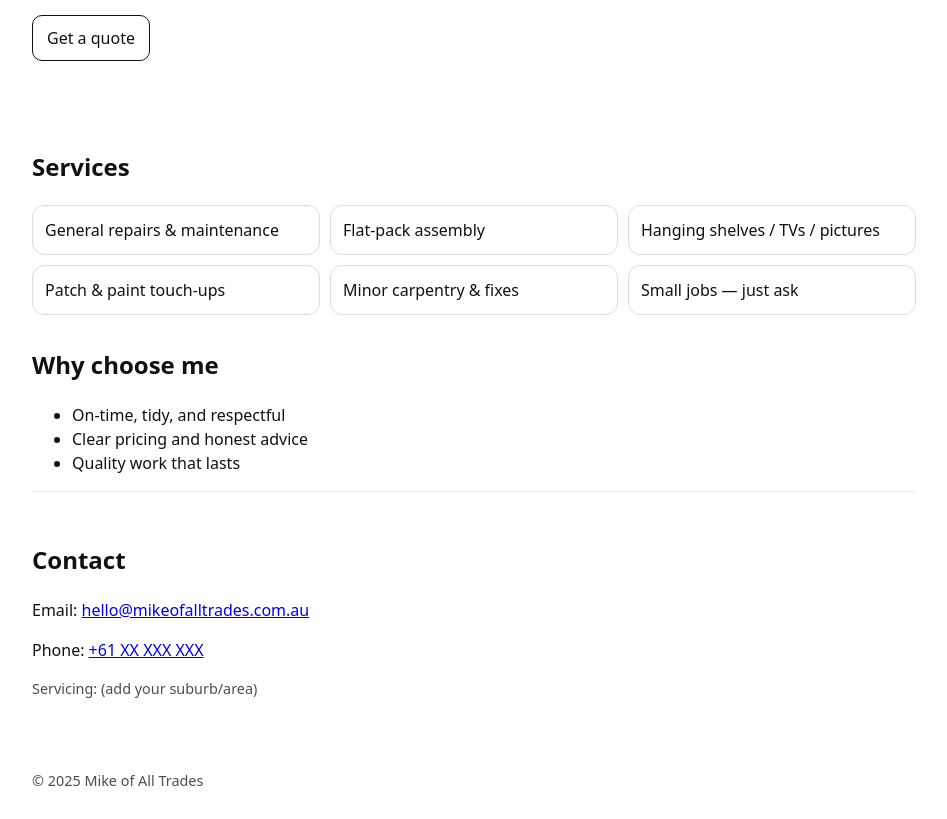
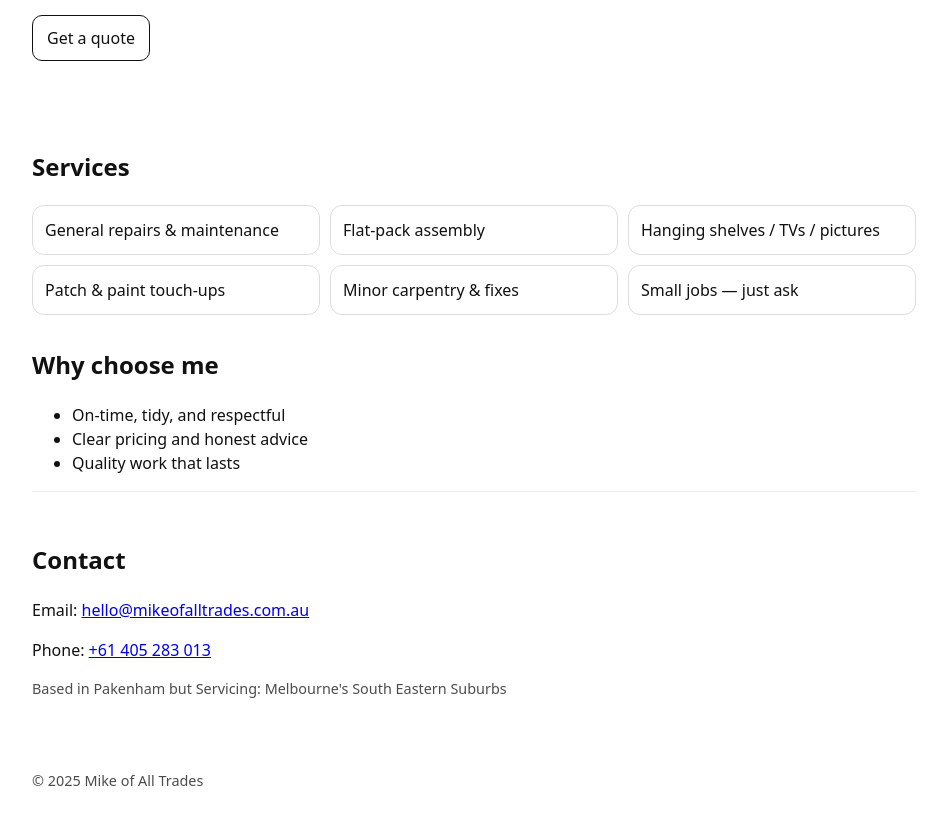
Before and after one commit to micstusmi/mikeofalltrades, a plain HTML site: page index.html in a window 1280 px wide. Shown: the part 114-933 px from the top of the page, without its empty margins (166-1113 px from the left). Drawn offline with Linux system fonts and the light colour scheme.

Commit message:
Update index.html

```diff
--- a/index.html
+++ b/index.html
@@ -39,8 +39,8 @@
     <section id="contact" class="contact">
       <h2>Contact</h2>
       <p>Email: <a href="mailto:hello@mikeofalltrades.com.au">hello@mikeofalltrades.com.au</a></p>
-      <p>Phone: <a href="tel:+61XXXXXXXXX">+61 XX XXX XXX</a></p>
-      <p class="tiny">Servicing: (add your suburb/area)</p>
+      <p>Phone: <a href="tel:+61XXXXXXXXX">+61 405 283 013</a></p>
+      <p class="tiny">Based in Pakenham but Servicing: Melbourne's South Eastern Suburbs</p>
     </section>
   </main>
 
```
